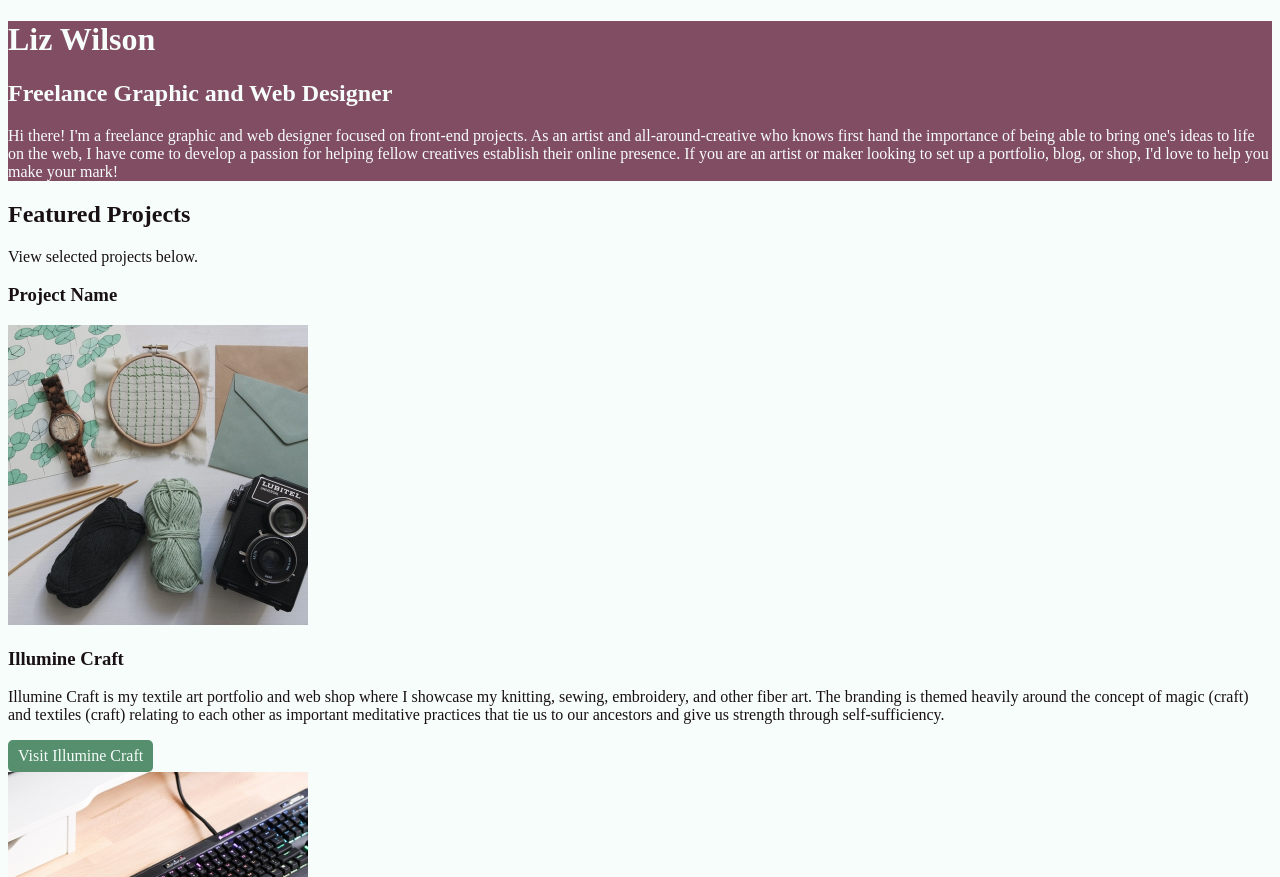
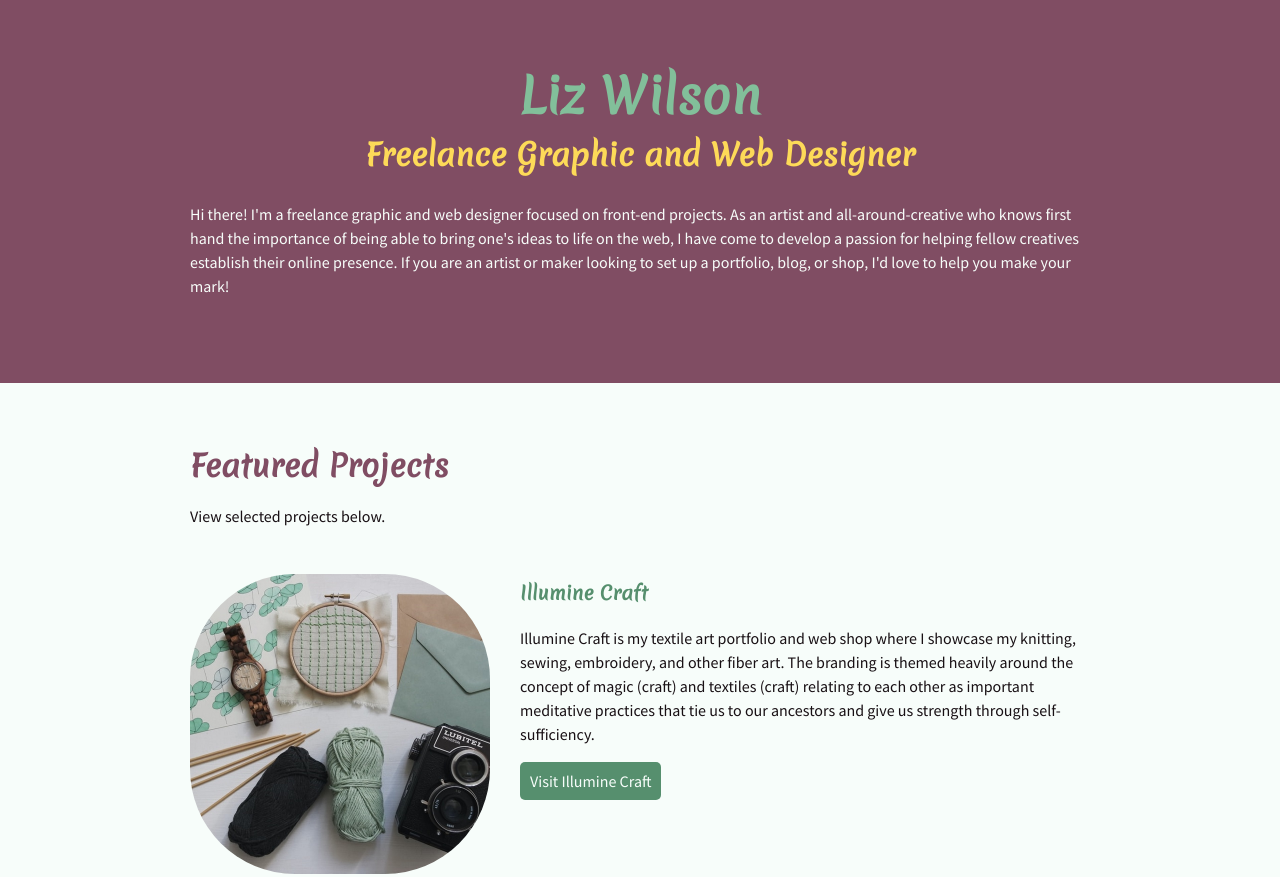
Before and after one commit to lizriderwilson/WEB210-Lesson03, a plain HTML site: page index.html in a window 1280 px wide. Shown: the top 877 px of the page. Drawn offline with Linux system fonts and the light colour scheme.

Commit message:
update html and css files
css essential training chapters 3 through 5

```diff
--- a/css/style.css
+++ b/css/style.css
@@ -9,9 +9,39 @@
     --xiketic: hsla(330, 20%, 8%, 1);
 }
 
+html {
+    box-sizing: border-box;
+}
+
+*, *:before, *:after {
+    box-sizing: inherit;
+}
+
 body {
     color: var(--xiketic);
     background-color: var(--mint-cream);
+    margin: 0;
+    padding: 0;
+    font-family: 'Source Sans Pro', sans-serif;
+    line-height: 1.5;
+}
+
+h1, h2, h3 {
+    font-family: 'Merienda', cursive;
+}
+
+h1, h2 {
+    margin: 0;
+}
+
+h1 {
+    font-size: 48px;
+    color: var(--eton-blue);
+    text-align: center;
+}
+
+h2 {
+    font-size: 30px;
 }
 
 a {
@@ -26,6 +56,13 @@ img {
     width: 300px;
 }
 
+.container {
+    max-width: 900px;
+    width: 80%;
+    margin: 0 auto;
+    padding: 60px 0;
+}
+
 /* Profile
 ----------------------*/
 
@@ -34,8 +71,26 @@ header {
     color: var(--mint-cream);
 }
 
+header h2 {
+    color: var(--mustard);
+    text-align: center;
+}
+
+header p {
+    margin: 25px 0;
+}
+
 /* Project
 ----------------------*/
+
+.projects h2 {
+    color: var(--twilight-lavender);
+}
+
+.projects h3 {
+    color: var(--russian-green);
+    margin-top: 5px;
+}
 
 .projects a {
     color: var(--mint-cream);
@@ -50,11 +105,31 @@ header {
     background-color: var(--eton-blue);
 }
 
+.project-item {
+    overflow: hidden;
+    padding: 30px 0;
+    border-bottom: 1px dashed var(--twilight-lavender);
+}
+
+.project-item img {
+    float: left;
+    margin-right: 30px;
+    border-radius: 35%;
+}
+
 /* Education
 ----------------------*/
 
 .education {
     background-color: var(--eton-blue);
+}
+
+.education h2 {
+    color: var(--mustard);
+}
+
+.education h3 {
+    margin-bottom: 0;
 }
 
 /* Contact
@@ -64,3 +139,13 @@ footer {
     color: var(--mint-cream);
     text-align: center;
 }
+
+.contact-list {
+    list-style-type: none;
+    padding: 0;
+}
+
+.contact-list a {
+    display: inline-block;
+    padding: 15px;
+}
--- a/index.html
+++ b/index.html
@@ -4,26 +4,29 @@
     <meta charset="UTF-8">
     <meta name="viewport" content="width=device-width, initial-scale=1.0">
     <title>Liz Wilson | Freelance Graphic and Web Designer</title>
+    <link href="https://fonts.googleapis.com/css2?family=Merienda&family=Source+Sans+Pro:wght@400;700&display=swap" rel="stylesheet">
     <link rel="stylesheet" href="css/style.css">
   </head>
   <body>
     <main>
       <!-- ***********************  ABOUT / PROFILE  *********************** -->
       <header>
+        <div class="container">
             <h1>Liz Wilson</h1>
             <h2>Freelance Graphic and Web Designer</h2>
 
             <p>Hi there! I'm a freelance graphic and web designer focused on front-end projects. As an artist and all-around-creative who knows first hand the importance of being able to bring one's ideas to life on the web, I have come to develop a passion for helping fellow creatives establish their online presence. If you are an artist or maker looking to set up a portfolio, blog, or shop, I'd love to help you make your mark!</p>
+        </div>
       </header>
 
       <!-- ********************  PROJECTS / PORTFOLIO  ********************* -->
       <section class="projects">
+        <div class="container">
             <h2>Featured Projects</h2>
             <p>View selected projects below.</p>
 
             <!-- Copy the whole <section> block to add more projects. -->
-        <section>
-          <h3>Project Name</h3>
+            <section class="project-item">
               <img src="images/giulia-bertelli-E25HcrW2Xlc-unsplash-600x600.jpg" alt="description of image">
               <h3>Illumine Craft</h3>
               <p>Illumine Craft is my textile art portfolio and web shop where I showcase my knitting, sewing, embroidery, and other fiber art. The branding is themed heavily around the concept of magic (craft) and textiles (craft) relating to each other as important meditative practices that tie us to our ancestors and give us strength through self-sufficiency. </p>
@@ -36,11 +39,13 @@
                 <p>Neko Hanten is my side project where I moonlight as an indie game developer. This is where my passions for art and coding (and video games, of course) are married into one. I primarily work on small projects that heavily feature my artwork and love for bright colors and fun imagery. I go into depth on the development of my projects on this site, but the games themselves are available for download through my itch.io page.</p>
                 <a href="#" target="_blank">Visit Neko Hanten</a> <a href="#" target="_blank">itch.io Page</a>
             </section>
+        </div>
         <!-- End of Project block. -->
       </section>
 
       <!-- ******************  EDUCATION & CERTIFICATIONS ****************** -->
       <section class="education">
+        <div class="container">
             <h2>Education</h2>
 
             <!-- Copy this whole <section> block to add more schools. -->
@@ -55,11 +60,13 @@
                 <p>Graphic Design Certificate, Spring 2020</p>
                 <p>5 Course Certificate covering graphic design concepts, methodologies, best practices, and technologies. Learned Adobe Creative Cloud programs including Photoshop, Illustrator, and InDesign.</p>
             </section>
+        </div>
         <!-- End of School block. -->
       </section>
 
       <!-- *****************  CONTACT INFO / SOCIAL MEDIA  ***************** -->
       <footer>
+        <div class="container">
             <h2>Let's Keep in Touch!</h2>
 
             <!-- Social media and contact links. Add or remove any networks. -->
@@ -70,6 +77,7 @@
                 <li><a href="#" target="_blank">LinkedIn</a></li>
                 <li><a href="#" target="_blank">Facebook</a></li>
             </ul>
+        </div>
       </footer>
     </main>
   </body>
```
Lines whose indentation alone changed are shown as unchanged.
